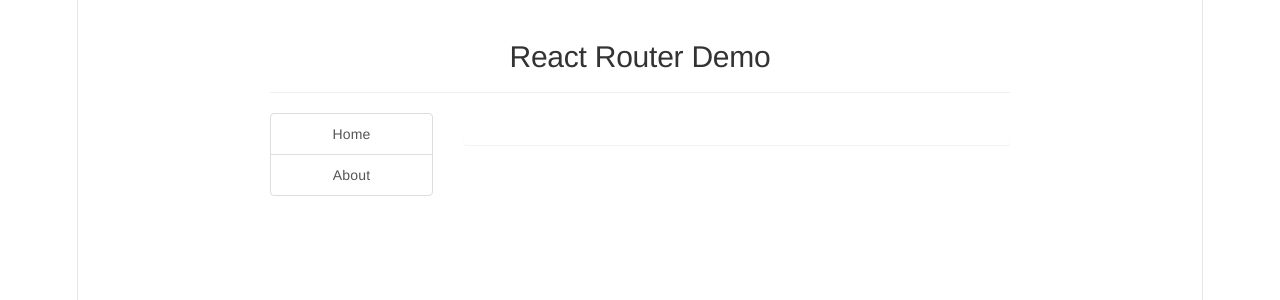
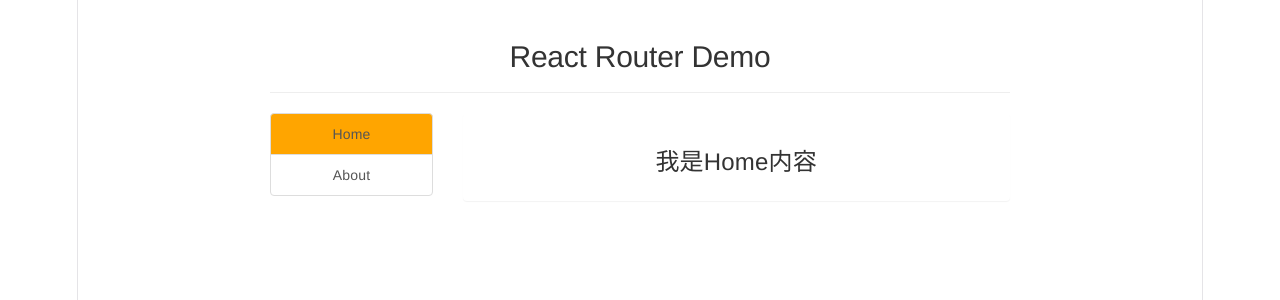
Before and after one commit to chujian0325/react20260915, a React (Vite) app in the folder my-app/: page /home in a window 1280 px wide. Shown: the top 300 px of the page. Built offline with nearby package versions, Linux system fonts and the light colour scheme.

Commit message:
Navigate重定向

```diff
--- a/my-app/src/App.jsx
+++ b/my-app/src/App.jsx
@@ -1,5 +1,5 @@
 import { Component } from "react";
-import { Routes, Route } from "react-router-dom";
+import { Routes, Route, Navigate } from "react-router-dom";
 import axios from "axios";
 import Home from "./pages/Home";
 import About from "./pages/About";
@@ -42,8 +42,8 @@ export default class App extends Component {
                   Home
                 </NavLink> */}
                 {/* 封装组件 */}
-                <MyNavlink to="/demo/home">Home</MyNavlink>
-                <MyNavlink to="/demo/about">About</MyNavlink>
+                <MyNavlink to="/home">Home</MyNavlink>
+                <MyNavlink to="/about">About</MyNavlink>
               </div>
             </div>
             <div className="col-xs-6">
@@ -52,8 +52,9 @@ export default class App extends Component {
                   {/* 注册路由 */}
                   {/* 所有Route必须包在Routes里面 */}
                   <Routes>
-                    <Route path="/demo/home" element={<Home />} />
-                    <Route path="/demo/about" element={<About />} />
+                    <Route path="/home" element={<Home />} />
+                    <Route path="/about" element={<About />} />
+                    <Route path="*" element={<Navigate to="/home" replace />} />
                   </Routes>
                 </div>
               </div>
```
Also changed, not shown: 1 other file (tests, documents, lock files or other folders).
